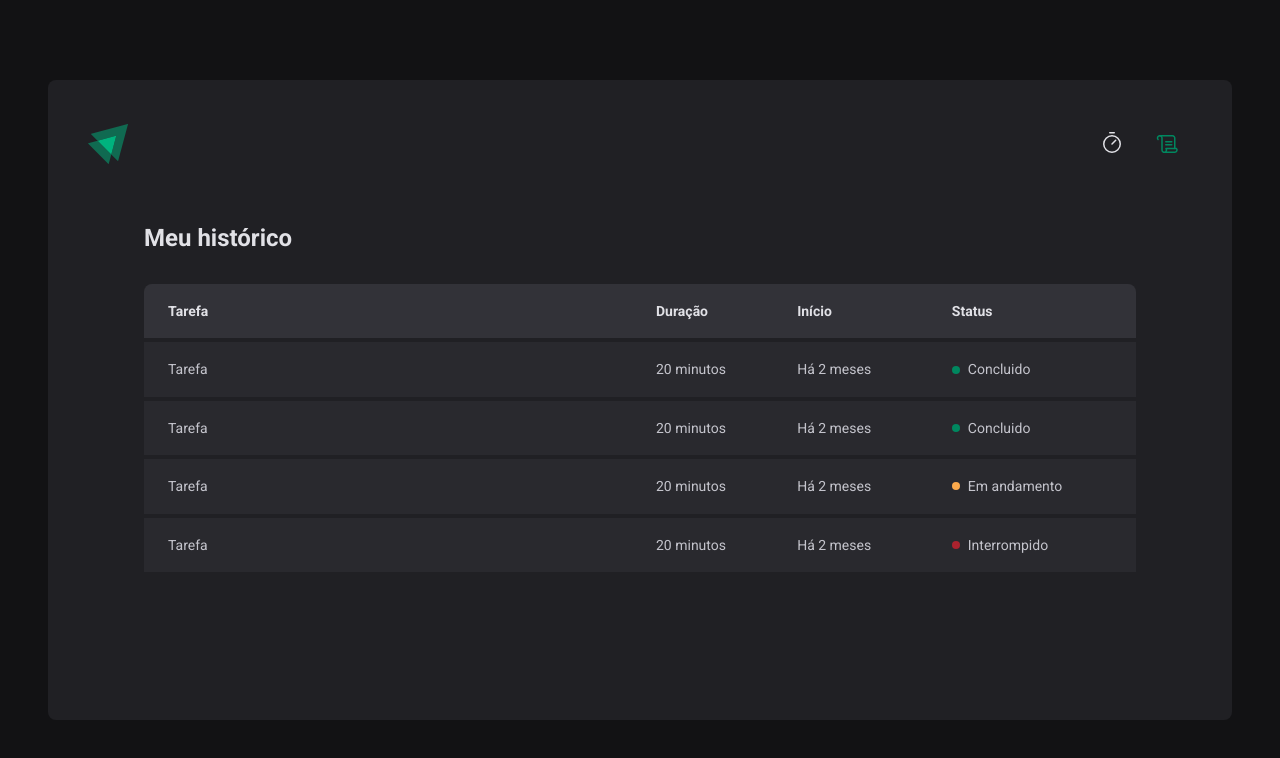
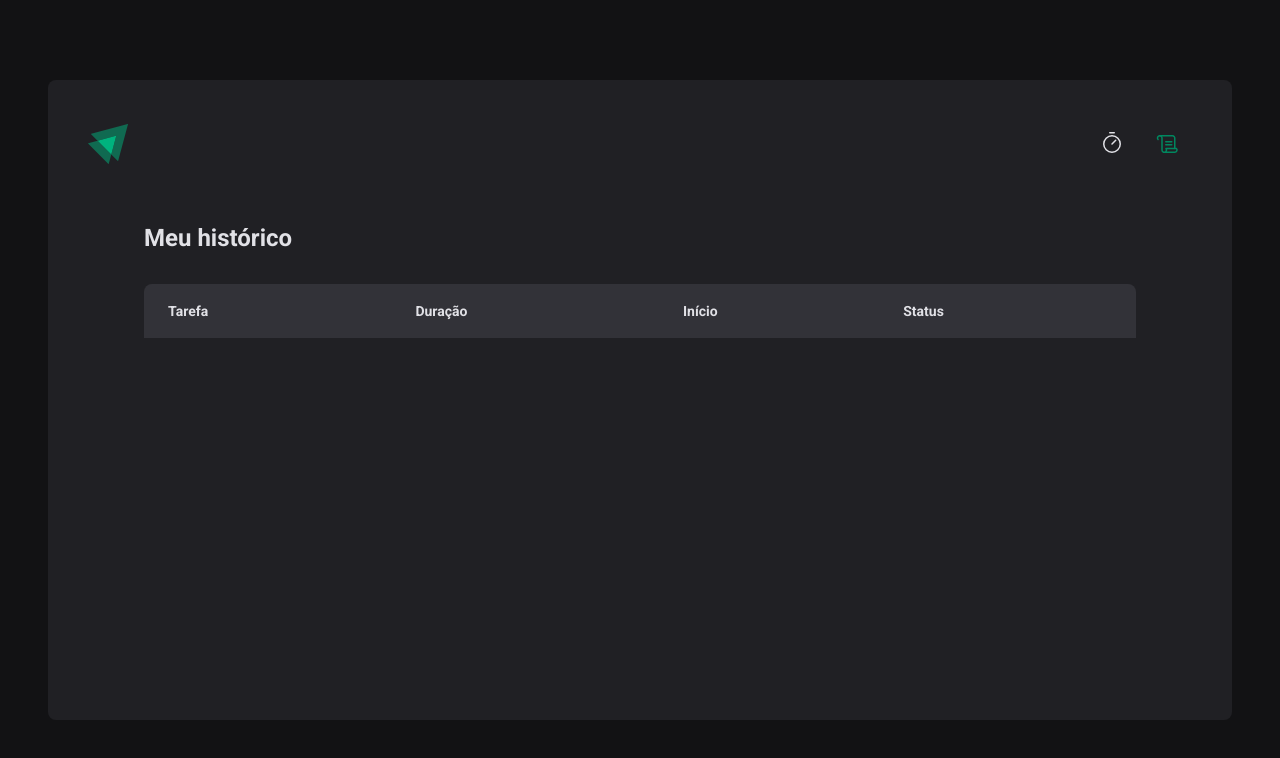
Before and after one commit to edutdutra/ignite-timer, a React (Vite) app: page /history in a window 1280 px wide. Shown: the top 758 px of the page. Built offline with nearby package versions, Linux system fonts and the light colour scheme.

Commit message:
refactor cycles context

```diff
--- a/src/App.tsx
+++ b/src/App.tsx
@@ -3,12 +3,15 @@
 import { GlobalStyle } from './styles/global.ts'
 import { Router } from './Router.tsx'
 import { BrowserRouter } from 'react-router-dom'
+import { CyclesContextProvider } from './contexts/CyclesContext.tsx'
 
 export function App() {
   return (
     <ThemeProvider theme={defaultTheme}>
       <BrowserRouter>
-        <Router />
+        <CyclesContextProvider>
+          <Router />
+        </CyclesContextProvider>
       </BrowserRouter>
       <GlobalStyle />
     </ThemeProvider>
--- /dev/null
+++ b/src/contexts/CyclesContext.tsx
@@ -0,0 +1,104 @@
+import { createContext, ReactNode, useState } from 'react'
+
+interface CreateCycleData {
+  task: string
+  minutesAmount: number
+}
+
+interface Cycle {
+  id: string
+  task: string
+  minutesAmount: number
+  startDate: Date
+  interruptedDate?: Date
+  finishedDate?: Date
+}
+
+interface CyclesContextType {
+  cycles: Cycle[]
+  activeCycle: Cycle | undefined
+  activeCycleId: string | null
+  amountSecondsPassed: number
+  markCurrentCycleAsFinished: () => void
+  setSecondsPassed: (seconds: number) => void
+  createNewCycle: (data: CreateCycleData) => void
+  interruptCurrentCycle: () => void
+}
+
+export const CyclesContext = createContext({} as CyclesContextType)
+
+interface CyclesContextProviderProps {
+  children: ReactNode
+}
+
+export function CyclesContextProvider({
+  children,
+}: CyclesContextProviderProps) {
+  const [cycles, setCycles] = useState<Cycle[]>([])
+  const [activeCycleId, setActiveCycleId] = useState<string | null>(null)
+  const [amountSecondsPassed, setAmountSecondsPassed] = useState(0)
+
+  const activeCycle = cycles.find((cycle) => cycle.id === activeCycleId)
+
+  function markCurrentCycleAsFinished() {
+    setCycles((state) =>
+      state.map((cycle) => {
+        if (cycle.id === activeCycleId) {
+          return { ...cycle, finishedDate: new Date() }
+        } else {
+          return cycle
+        }
+      }),
+    )
+  }
+
+  function setSecondsPassed(seconds: number) {
+    setAmountSecondsPassed(seconds)
+  }
+
+  function createNewCycle(data: CreateCycleData) {
+    const id = String(new Date().getTime())
+
+    const newCycle: Cycle = {
+      id,
+      task: data.task,
+      minutesAmount: data.minutesAmount,
+      startDate: new Date(),
+    }
+
+    setCycles((state) => [...state, newCycle])
+    setActiveCycleId(id)
+    setAmountSecondsPassed(0)
+  }
+
+  function interruptCurrentCycle() {
+    setCycles((state) =>
+      state.map((cycle) => {
+        if (cycle.id === activeCycleId) {
+          return { ...cycle, interruptedDate: new Date() }
+        } else {
+          return cycle
+        }
+      }),
+    )
+
+    setActiveCycleId(null)
+  }
+
+  return (
+    <CyclesContext.Provider
+      value={{
+        cycles,
+        activeCycle,
+        activeCycleId,
+        markCurrentCycleAsFinished,
+        amountSecondsPassed,
+        setSecondsPassed,
+        createNewCycle,
+        interruptCurrentCycle,
+      }}
+    >
+      {children}
+    </CyclesContext.Provider>
+  )
+}
--- a/src/pages/History/index.tsx
+++ b/src/pages/History/index.tsx
@@ -1,6 +1,12 @@
 import { HistoryContainer, HistoryList, Status } from './styles.ts'
+import { useContext } from 'react'
+import { CyclesContext } from '../../contexts/CyclesContext.tsx'
+import { formatDistanceToNow } from 'date-fns'
+import { ptBR } from 'date-fns/locale'
 
 export function History() {
+  const { cycles } = useContext(CyclesContext)
+
   return (
     <HistoryContainer>
       <h1>Meu histórico</h1>
@@ -16,38 +22,33 @@
             </tr>
           </thead>
           <tbody>
-            <tr>
-              <td>Tarefa</td>
-              <td>20 minutos</td>
-              <td>Há 2 meses</td>
-              <td>
-                <Status statusColor="green">Concluido</Status>
-              </td>
-            </tr>
-            <tr>
-              <td>Tarefa</td>
-              <td>20 minutos</td>
-              <td>Há 2 meses</td>
-              <td>
-                <Status statusColor="green">Concluido</Status>
-              </td>
-            </tr>
-            <tr>
-              <td>Tarefa</td>
-              <td>20 minutos</td>
-              <td>Há 2 meses</td>
-              <td>
-                <Status statusColor="yellow">Em andamento</Status>
-              </td>
-            </tr>
-            <tr>
-              <td>Tarefa</td>
-              <td>20 minutos</td>
-              <td>Há 2 meses</td>
-              <td>
-                <Status statusColor="red">Interrompido</Status>
-              </td>
-            </tr>
+            {cycles.map((cycle) => {
+              return (
+                <tr key={cycle.id}>
+                  <td>{cycle.task}</td>
+                  <td>{cycle.minutesAmount} minutos</td>
+                  <td>
+                    {formatDistanceToNow(cycle.startDate, {
+                      addSuffix: true,
+                      locale: ptBR,
+                    })}
+                  </td>
+                  <td>
+                    {cycle.finishedDate && (
+                      <Status statusColor="green">Concluído</Status>
+                    )}
+
+                    {cycle.interruptedDate && (
+                      <Status statusColor="red">Interrompido</Status>
+                    )}
+
+                    {!cycle.finishedDate && !cycle.interruptedDate && (
+                      <Status statusColor="yellow">Em andamento</Status>
+                    )}
+                  </td>
+                </tr>
+              )
+            })}
           </tbody>
         </table>
       </HistoryList>
--- a/src/pages/Home/components/CountDown/index.tsx
+++ b/src/pages/Home/components/CountDown/index.tsx
@@ -1,7 +1,7 @@
 import { CountdownContainer, Separator } from './styles.ts'
 import { useContext, useEffect } from 'react'
 import { differenceInSeconds } from 'date-fns'
-import { CyclesContext } from '../../index.tsx'
+import { CyclesContext } from '../../../../contexts/CyclesContext.tsx'
 
 export function CountDown() {
   const {
--- a/src/pages/Home/components/NewCycleForm/index.tsx
+++ b/src/pages/Home/components/NewCycleForm/index.tsx
@@ -1,7 +1,7 @@
 import { FormContainer, MinutesAmountInput, TaskInput } from './styles.ts'
 import { useContext } from 'react'
-import { CyclesContext } from '../../index.tsx'
 import { useFormContext } from 'react-hook-form'
+import { CyclesContext } from '../../../../contexts/CyclesContext.tsx'
 
 export function NewCycleForm() {
   const { activeCycle } = useContext(CyclesContext)
--- a/src/pages/Home/index.tsx
+++ b/src/pages/Home/index.tsx
@@ -1,4 +1,3 @@
-import { createContext, useState } from 'react'
 import { FormProvider, useForm } from 'react-hook-form'
 import { HandPalm, Play } from 'phosphor-react'
 
@@ -13,25 +12,8 @@
 
 import { NewCycleForm } from './components/NewCycleForm'
 import { CountDown } from './components/CountDown'
-
-interface Cycle {
-  id: string
-  task: string
-  minutesAmount: number
-  startDate: Date
-  interruptedDate?: Date
-  finishedDate?: Date
-}
-
-interface CyclesContextType {
-  activeCycle: Cycle | undefined
-  activeCycleId: string | null
-  amountSecondsPassed: number
-  markCurrentCycleAsFinished: () => void
-  setSecondsPassed: (seconds: number) => void
-}
-
-export const CyclesContext = createContext({} as CyclesContextType)
+import { useContext } from 'react'
+import { CyclesContext } from '../../contexts/CyclesContext.tsx'
 
 const newCycleFormValidationSchema = zod.object({
   task: zod.string().min(1, 'Informe a tarefa'),
@@ -44,11 +26,8 @@
 type NewCycleFormData = zod.infer<typeof newCycleFormValidationSchema>
 
 export function Home() {
-  const [cycles, setCycles] = useState<Cycle[]>([])
-  const [activeCycleId, setActiveCycleId] = useState<string | null>(null)
-  const [amountSecondsPassed, setAmountSecondsPassed] = useState(0)
-
-  const activeCycle = cycles.find((cycle) => cycle.id === activeCycleId)
+  const { activeCycle, createNewCycle, interruptCurrentCycle } =
+    useContext(CyclesContext)
 
   const newCycleForm = useForm<NewCycleFormData>({
     resolver: zodResolver(newCycleFormValidationSchema),
@@ -60,51 +39,9 @@
 
   const { handleSubmit, watch, reset } = newCycleForm
 
-  function markCurrentCycleAsFinished() {
-    setCycles((state) =>
-      state.map((cycle) => {
-        if (cycle.id === activeCycleId) {
-          return { ...cycle, finishedDate: new Date() }
-        } else {
-          return cycle
-        }
-      }),
-    )
-  }
-
   function handleCreateNewCycle(data: NewCycleFormData) {
-    const id = String(new Date().getTime())
-
-    const newCycle: Cycle = {
-      id,
-      task: data.task,
-      minutesAmount: data.minutesAmount,
-      startDate: new Date(),
-    }
-
-    setCycles((state) => [...state, newCycle])
-    setActiveCycleId(id)
-    setAmountSecondsPassed(0)
-
+    createNewCycle(data)
     reset()
-  }
-
-  function handleInterruptCycle() {
-    setCycles((state) =>
-      state.map((cycle) => {
-        if (cycle.id === activeCycleId) {
-          return { ...cycle, interruptedDate: new Date() }
-        } else {
-          return cycle
-        }
-      }),
-    )
-
-    setActiveCycleId(null)
-  }
-
-  function setSecondsPassed(seconds: number) {
-    setAmountSecondsPassed(seconds)
   }
 
   const task = watch('task')
@@ -113,24 +50,14 @@
   return (
     <HomeContainer>
       <form onSubmit={handleSubmit(handleCreateNewCycle)} action="">
-        <CyclesContext.Provider
-          value={{
-            activeCycle,
-            activeCycleId,
-            markCurrentCycleAsFinished,
-            amountSecondsPassed,
-            setSecondsPassed,
-          }}
-        >
-          <FormProvider {...newCycleForm}>
-            <NewCycleForm />
-          </FormProvider>
+        <FormProvider {...newCycleForm}>
+          <NewCycleForm />
+        </FormProvider>
 
-          <CountDown />
-        </CyclesContext.Provider>
+        <CountDown />
 
         {activeCycle ? (
-          <StopCountdownButton onClick={handleInterruptCycle} type="button">
+          <StopCountdownButton onClick={interruptCurrentCycle} type="button">
             <HandPalm size={24} />
             Interromper
           </StopCountdownButton>
```
